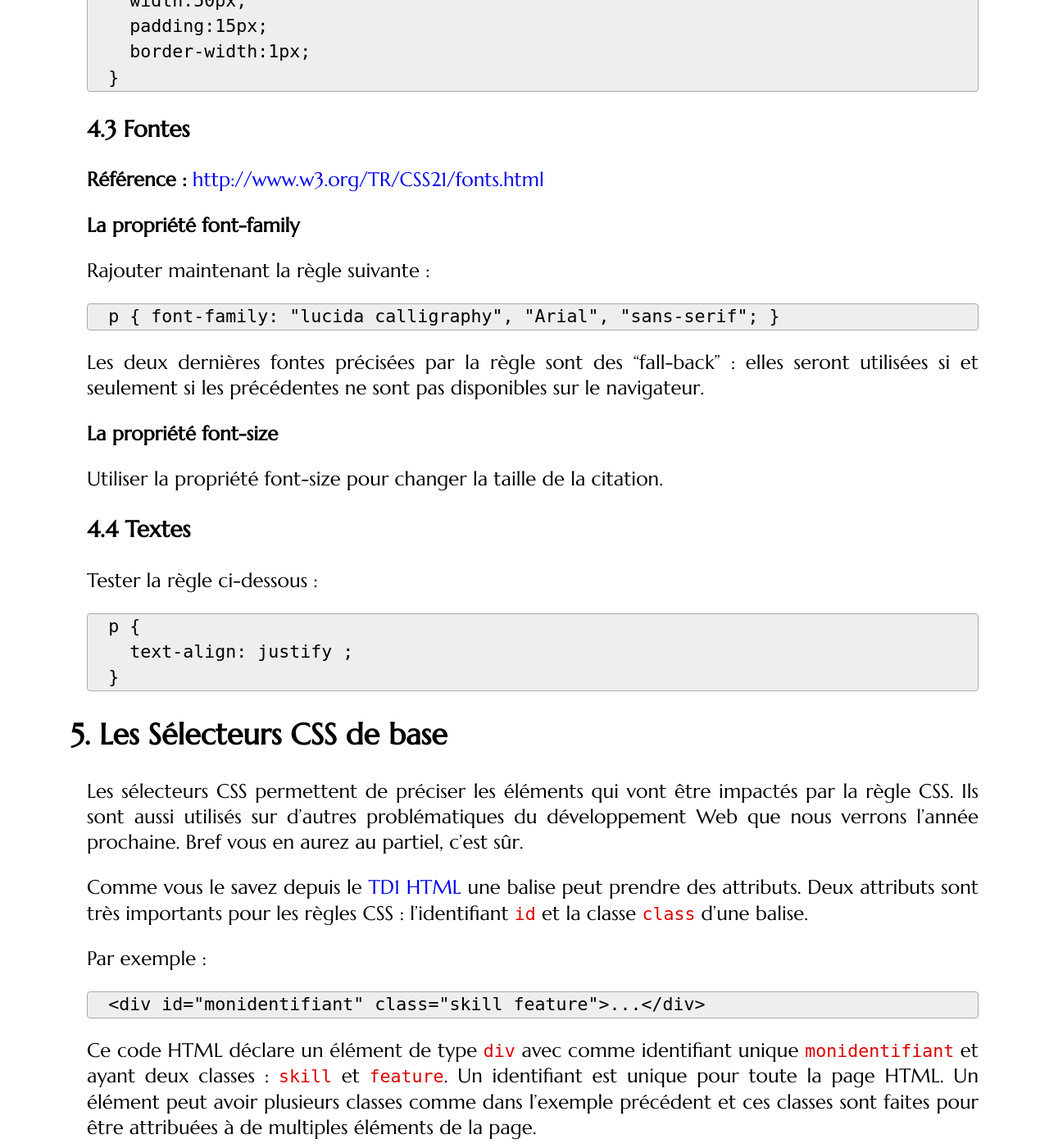
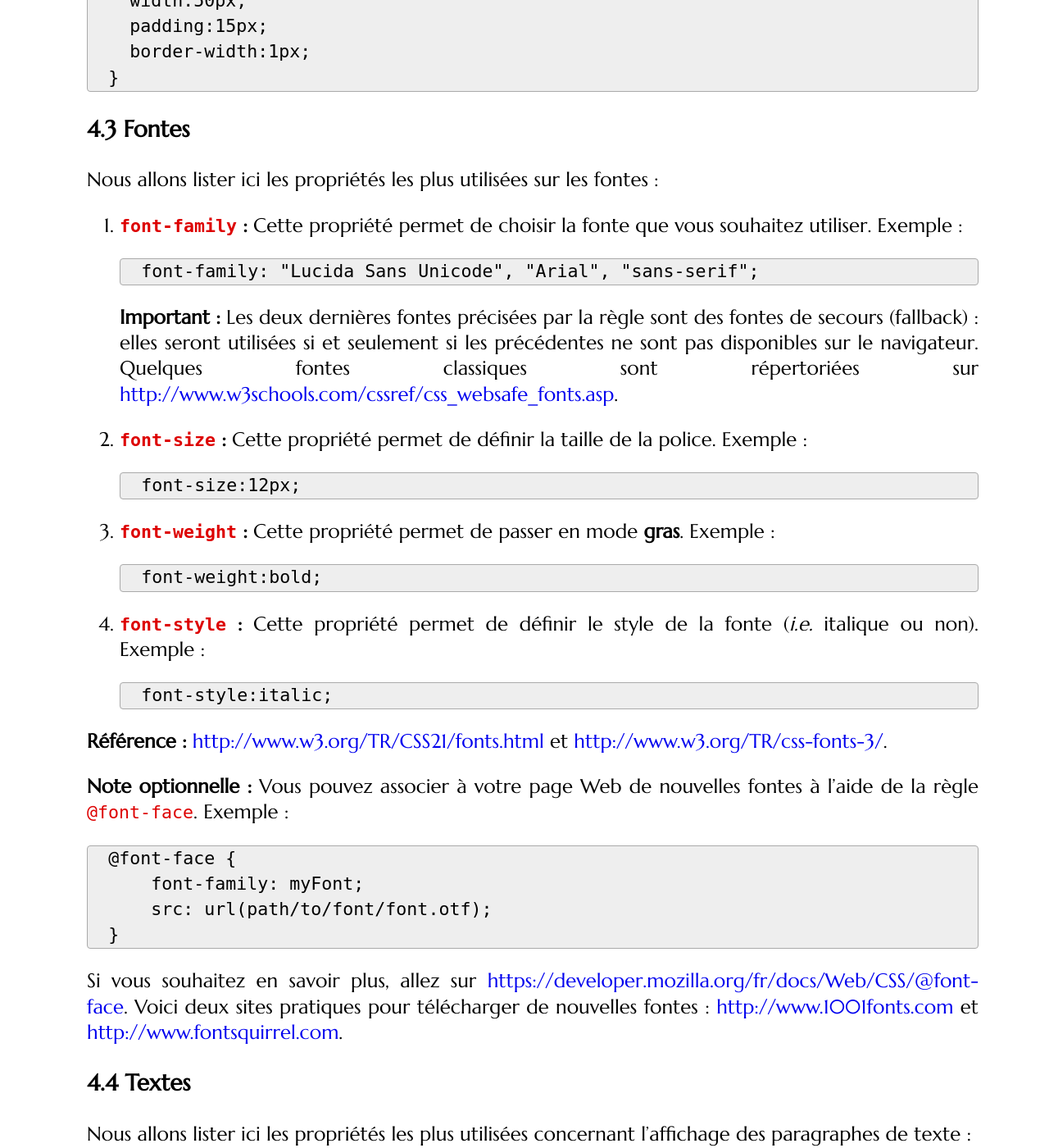
Before and after one commit to romainlebreton/R1.02-DeveloppementInterfacesWeb, a Jekyll site: the page built from tutorials/tutorial2.md, in a window 1280 px wide and 1400 px high, scrolled down 4028 px. Shown: the whole window at 82% size. Built offline with Jekyll 4.4.1, drawn with Linux system fonts in a browser that asks for light colours; some web fonts are replaced; comment, search, counter and statistics services are not loaded; some of the changed text lies outside the part shown.

Commit message:
add fonts & text to tut2 explanations

```diff
--- a/tutorials/tutorial2.md
+++ b/tutorials/tutorial2.md
@@ -50,7 +50,8 @@
  * un sélecteur CSS,
  * un bloc de déclaration.
 
-Par exemple la règle CSS suivante donne à tous les div la hauteur de 200 pixels et définie comme couleur de fond le bleu :
+Par exemple la règle CSS suivante donne à tous les div la hauteur de 200 pixels
+et définie comme couleur de fond le bleu :
 
 ~~~
 div { height:200px;background-color:blue;}
@@ -186,52 +187,99 @@
 
 ### Fontes
 
-<!-- font family @font-face
-font-size
-font-style normal Distinguishes between normal, italic, and oblique faces
-font-weight normal Distinguishes between various weights (e.g., bold)
-font-variant normal Distinguishes between a staggeringly wide range of potential variant faces (e.g.,
-small-caps); in most ways, a more “CSS-like” version of font-feature-
-settings
+Nous allons lister ici les propriétés les plus utilisées sur les fontes :
 
-toutes regroupés dans la propriété font :
--->
+1. **`font-family` :** Cette propriété permet de choisir la fonte que vous
+   souhaitez utiliser. Exemple :
 
-**Référence :** [http://www.w3.org/TR/CSS21/fonts.html](http://www.w3.org/TR/CSS21/fonts.html)
+   ~~~
+   font-family: "Lucida Sans Unicode", "Arial", "sans-serif";
+   ~~~
+   {:.css}
 
-**La propriété font-family**
+   **Important :** Les deux dernières fontes précisées par la règle sont des
+fontes de secours (fallback) : elles seront utilisées si et seulement si les
+précédentes ne sont pas disponibles sur le navigateur. Quelques fontes
+classiques sont répertoriées sur
+[http://www.w3schools.com/cssref/css_websafe_fonts.asp](http://www.w3schools.com/cssref/css_websafe_fonts.asp).
 
-Rajouter maintenant la règle suivante :
+1. **`font-size` :** Cette propriété permet de définir la taille de la police. Exemple :
+
+   ~~~
+   font-size:12px;
+   ~~~
+   {:.css}
+
+1. **`font-weight` :** Cette propriété permet de passer en mode **gras**. Exemple :
+
+   ~~~
+   font-weight:bold;
+   ~~~
+   {:.css}
+
+1. **`font-style` :** Cette propriété permet de définir le style de la fonte
+   (*i.e.* italique ou non). Exemple :
+
+   ~~~
+   font-style:italic;
+   ~~~
+   {:.css}
+
+
+**Référence :** [http://www.w3.org/TR/CSS21/fonts.html](http://www.w3.org/TR/CSS21/fonts.html) et [http://www.w3.org/TR/css-fonts-3/](http://www.w3.org/TR/css-fonts-3/).
+
+**Note optionnelle :** Vous pouvez associer à votre page Web de nouvelles fontes
+  à l'aide de la règle `@font-face`. Exemple :
 
 ~~~
-p { font-family: "lucida calligraphy", "Arial", "sans-serif"; }
-~~~
-{:.css}
-
-Les deux dernières fontes précisées par la règle sont des "fall-back" : elles
-seront utilisées si et seulement si les précédentes ne sont pas disponibles sur
-le navigateur.
-
-<!-- Quelles sont les fontes par défaut de la plupart des navigateurs ?  Dire
-qu'on trouve facilement des fontes sur internet et qu'on peut les lier à ces
-CSS. On l'expliquera plus tard dans une note séparée -->
-
-**La propriété font-size**
-
-Utiliser la propriété font-size pour changer la taille de la citation.
-
-### Textes
-
-Tester la règle ci-dessous :
-
-~~~
-p {
-  text-align: justify ;
+@font-face {
+    font-family: myFont;
+    src: url(path/to/font/font.otf);
 }
 ~~~
 {:.css}
 
-<!-- lister les règles similaires et choisir desquelles on souhaite parler -->
+Si vous souhaitez en savoir plus, allez sur
+[https://developer.mozilla.org/fr/docs/Web/CSS/@font-face](https://developer.mozilla.org/fr/docs/Web/CSS/@font-face). Voici
+deux sites pratiques pour télécharger de nouvelles fontes :
+[http://www.1001fonts.com](http://www.1001fonts.com) et
+[http://www.fontsquirrel.com](http://www.fontsquirrel.com).
+
+### Textes
+
+Nous allons lister ici les propriétés les plus utilisées concernant l'affichage
+des paragraphes de texte :
+
+1. **`text-align` :** Cette propriété affecte l'alignement des lignes de texte. Exemple :
+
+   ~~~
+   text-align:center; \* ou left, right, justify *\
+   ~~~
+   {:.css}
+
+   Pour rappel, un paragraphe justifié est un paragraphe où les lignes s'arrêtent à
+   la marge à droite et à gauche.
+
+1. **`line-height` :** Cette propriété permet d'espacer vertivalement les lignes
+   de texte. Exemple :
+
+   ~~~
+   line-height:150%;
+   ~~~
+   {:.css}
+
+1. **`text-indent` :** Cette propriété indente la première ligne du texte,
+   c'est-à-dire qu'elle la décale horizontaliement. Exemple :
+
+   ~~~
+   text-indent:12px;
+   ~~~
+   {:.css}
+
+   <!--  text-indent:1em; serait plus naturel -->
+
+   Si l'on donne un pourcentage comme valeur de `text-indent`, celui-ci est
+   compris comme un pourcentage de la largeur de l'élément parent.
 
 ## Les Sélecteurs CSS de base
 
@@ -262,8 +310,6 @@
 CSS de base. Voyons la syntaxe pour les utiliser.
 
 ### Les sélecteurs de balises
-
-<!-- Eric : pourquoi tu les appelles types ? -->
 
 Il s'agit juste d'utiliser le nom de la balise (`a`, `p`, `img`,...) sans autre
 décorateur. Si on veut donner la couleur rose à tous les liens d'une page, il
@@ -349,10 +395,20 @@
    titre `<h1>` en n'oubliant pas de mettre des fontes en *fall-back* (fonte de
    recours ?).**
 
-4. **Liens visités :** Faire en sorte que les liens visités apparaissent en
-gris. Lorsque la souris passe sur un lien, donner lui la couleur orange (sauf
-s'il a déjà été visité, auquel cas il reste en gris).
- <!-- Attention -->**On n'a pas parlé des :visited :hover ...
+5. On veut mettre en avant les innombrables arts martiaux que maîtrise Chuck
+   Norris. Pour ce faire, on va entourer chacun de ces arts martiaux (Taekwondo,
+   Ju-jitsu, ...) d'une balise `<span>` avec la classe `skill` dans le fichier
+   HTML. D'un autre côté, il faut créer dans le CSS la règle qui associe à la
+   classe `skill` la mise en page suivante : texte en rouge et en italique (ou
+   ce qui vous fait plaisir).
+
+<!--
+Exercices avec les fontes ou le texte (text-align, line-height, text-indent) ?
+-->
+
+<!--
+Bord rond : sans encore parler de box model
+-->
 
 ## CSS et HTML des rôles bien distincts et complémentaires
 
```
Also changed, not shown: tutorials/tutorial3.md (+9 -0 lines).
